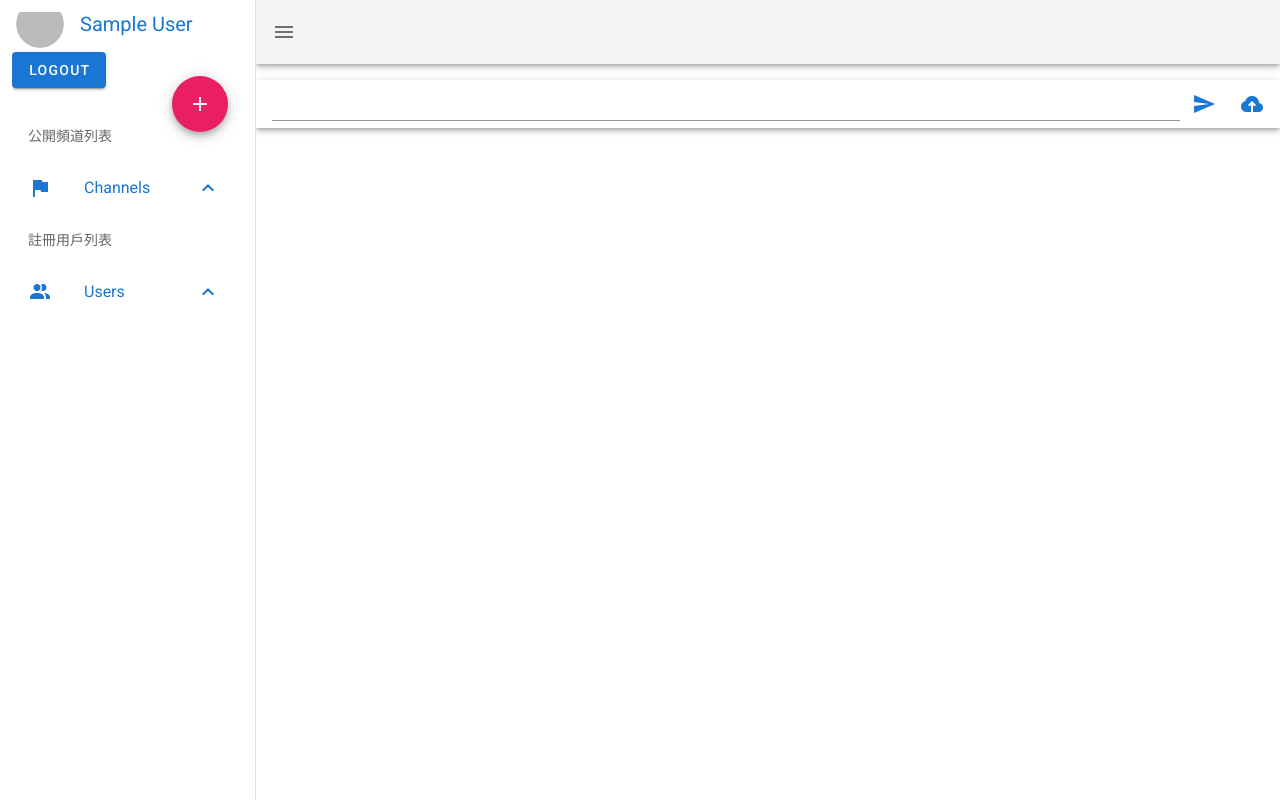
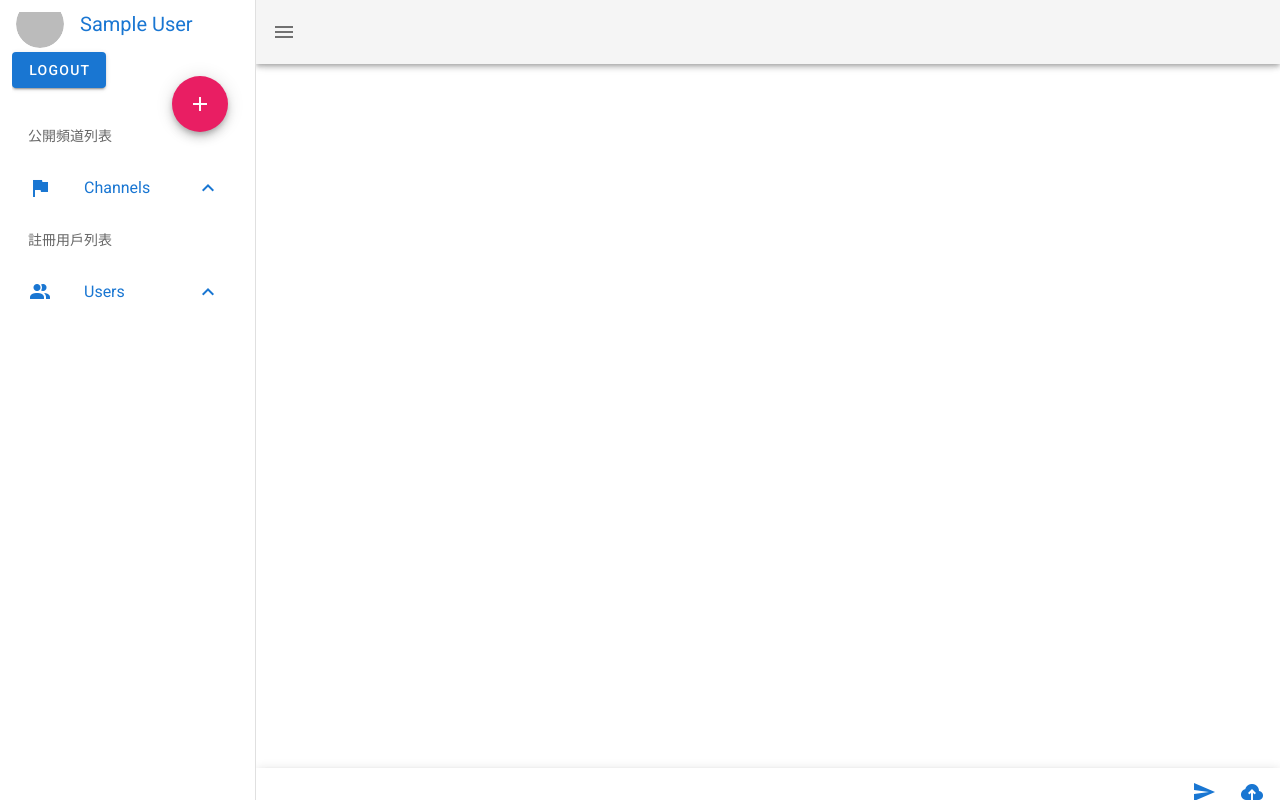
Before and after one commit to wuzhe0912/openweather-api-demo, a Vue app: page /#/channel in a window 1280 px wide. Built offline with nearby package versions, Linux system fonts and the light colour scheme; no server answers; the database is empty; sample sign-in values are in the browser's storage.

Commit message:
[fix]：調整頻道內聊天滾動長度樣式

```diff
--- a/src/components/List.vue
+++ b/src/components/List.vue
@@ -33,10 +33,10 @@
             img(v-if="userProfile.avatar !== ''" :src="item.avatar")
             v-icon(v-else) mdi-account-circle
           v-list-item-title.ml-6(
-            :class="{'success-text': item.status === 'online', 'text--disabled': item.status === 'offline' }"
+            :class="{'primary--text': item.status === 'online', 'text--disabled': item.status === 'offline' }"
           ) {{ item.name }}
           v-icon(
-            :class="{'success-text': item.status === 'online', 'text--disabled': item.status === 'offline' }"
+            :class="{'primary--text': item.status === 'online', 'text--disabled': item.status === 'offline' }"
           ) mdi-message-outline
 
     v-row(justify='center')
--- a/src/components/Messages.vue
+++ b/src/components/Messages.vue
@@ -55,7 +55,8 @@ export default {
 </script>
 
 <style lang="scss" scoped>
-  .message__container {
-    display: flex;
+  .message__wrap {
+    overflow: scroll;
+    height: calc(100vh - 64px - 32px);
   }
 </style>
--- a/src/views/Channel.vue
+++ b/src/views/Channel.vue
@@ -72,6 +72,7 @@ export default {
 }
 
 .channel__content {
+  overflow: hidden;
   position: relative;
   height: 100vh;
 }
```
